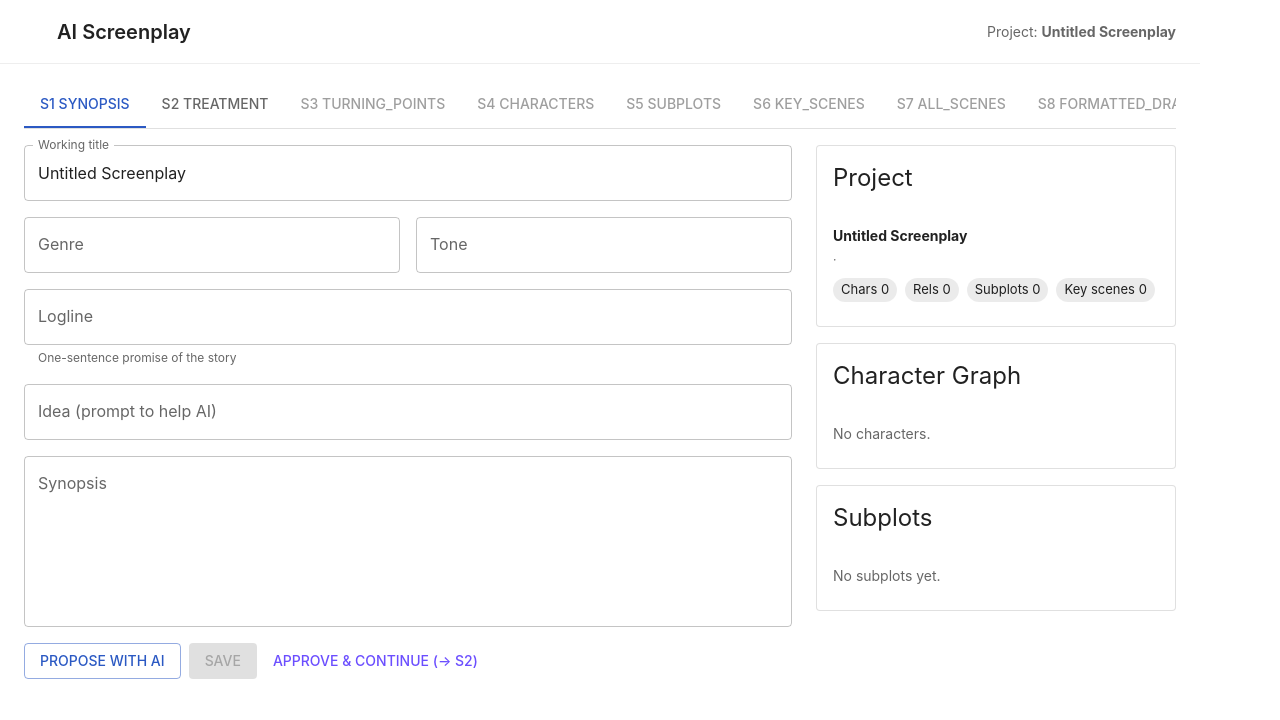
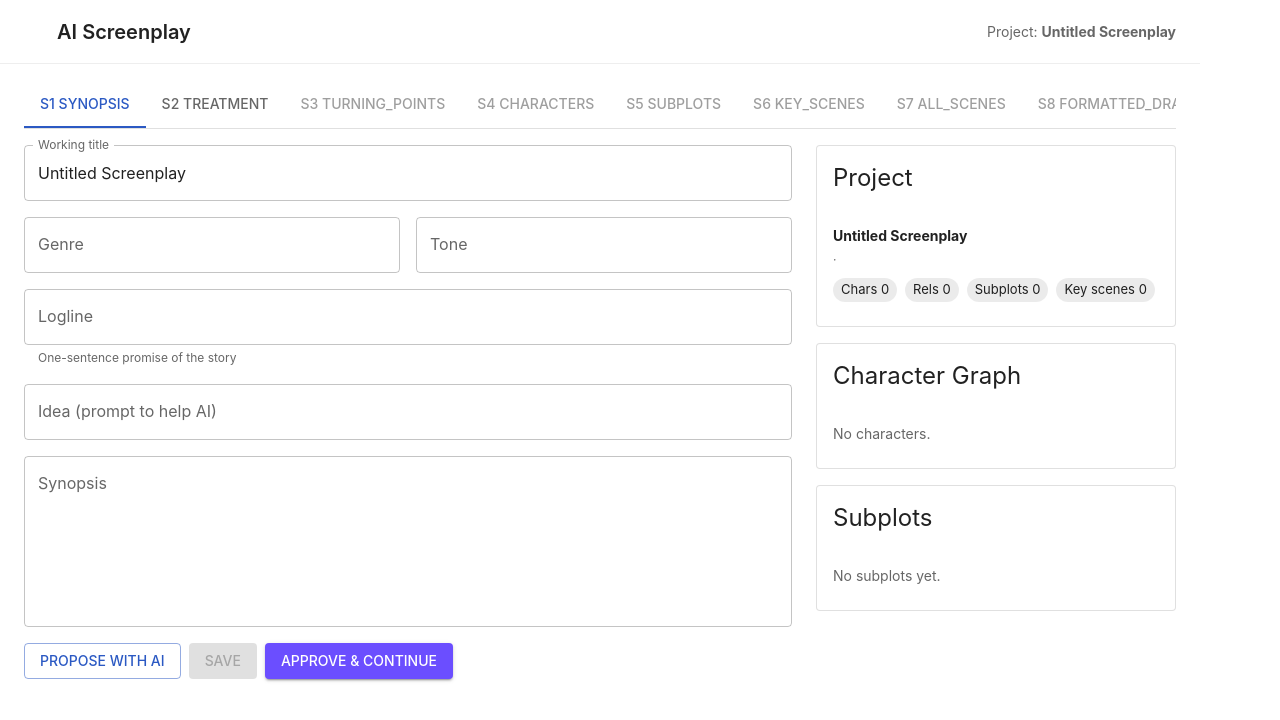
Before and after one commit to rserravi/ai-screenplay-front, a React (Vite) app: page / in a window 1280 px wide. Shown: the top 720 px of the page. Built offline with nearby package versions, Linux system fonts and the light colour scheme; some icons are missing.

Commit message:
feat: add workflow actions component

```diff
--- /dev/null
+++ b/src/components/WorkflowActions.tsx
@@ -0,0 +1,19 @@
+import { ReactNode } from "react";
+import { Stack, Button } from "@mui/material";
+
+interface WorkflowActionsProps {
+  onSave: () => void | Promise<void>;
+  onApprove: () => void | Promise<void>;
+  saveDisabled?: boolean;
+  children?: ReactNode;
+}
+
+export default function WorkflowActions({ onSave, onApprove, saveDisabled, children }: WorkflowActionsProps) {
+  return (
+    <Stack direction="row" spacing={1} alignItems="center">
+      <Button variant="contained" onClick={onSave} disabled={saveDisabled}>Save</Button>
+      <Button variant="contained" color="secondary" onClick={onApprove}>Approve & Continue</Button>
+      {children}
+    </Stack>
+  );
+}
--- a/src/states/S1SynopsisView.tsx
+++ b/src/states/S1SynopsisView.tsx
@@ -1,6 +1,7 @@
 // src/states/S1SynopsisView.tsx
 import { useState } from "react";
 import { Box, Stack, TextField, Button, Dialog, DialogTitle, DialogContent, DialogActions, Typography } from "@mui/material";
+import WorkflowActions from "../components/WorkflowActions";
 import type { useAppViewModel } from "../vm/useAppViewModel";
 import type { useStateMachine } from "../vm/useStateMachine";
 import { proposeSynopsis } from "../services/aiJobsService";
@@ -89,12 +90,13 @@ export default function S1SynopsisView({ vm, sm }: { vm: VM; sm: SM }) {
           multiline minRows={6}
         />
 
-        <Stack direction="row" spacing={1}>
+        <Stack direction="row" spacing={1} alignItems="center">
           <Button variant="outlined" onClick={onPropose}>Propose with AI</Button>
-          <Button variant="contained" onClick={onSave} disabled={!vm.dirtyByState["S1_SYNOPSIS"]}>
-            Save
-          </Button>
-          <Button color="secondary" onClick={onApprove}>Approve & Continue (→ S2)</Button>
+          <WorkflowActions
+            onSave={onSave}
+            onApprove={onApprove}
+            saveDisabled={!vm.dirtyByState["S1_SYNOPSIS"]}
+          />
         </Stack>
       </Stack>
 
--- a/src/states/S2TreatmentView.tsx
+++ b/src/states/S2TreatmentView.tsx
@@ -1,6 +1,7 @@
 // src/states/S2TreatmentView.tsx
 import { useMemo, useState } from "react";
 import { Box, Stack, TextField, Button, Dialog, DialogTitle, DialogContent, DialogActions, Typography, Chip } from "@mui/material";
+import WorkflowActions from "../components/WorkflowActions";
 import type { useAppViewModel } from "../vm/useAppViewModel";
 import type { useStateMachine } from "../vm/useStateMachine";
 import { useAiJobs } from "../vm/useAiJobs";
@@ -91,11 +92,13 @@ export default function S2TreatmentView({ vm, sm }: { vm: VM; sm: SM }) {
           onPropose={() => propose("act3")}
         />
 
-        <Stack direction="row" spacing={1}>
-          <Button variant="contained" onClick={save} disabled={!vm.dirtyByState["S2_TREATMENT"]}>Save</Button>
-          <Button color="secondary" onClick={approve}>Approve & Continue (→ S3)</Button>
+        <WorkflowActions
+          onSave={save}
+          onApprove={approve}
+          saveDisabled={!vm.dirtyByState["S2_TREATMENT"]}
+        >
           <Chip label={`A1: ${counts.act1}w  A2: ${counts.act2}w  A3: ${counts.act3}w`} size="small" />
-        </Stack>
+        </WorkflowActions>
       </Stack>
 
       <Dialog open={!!sectionPreview} onClose={() => setSectionPreview(null)} maxWidth="md" fullWidth>
--- a/src/states/S6KeyScenesView.tsx
+++ b/src/states/S6KeyScenesView.tsx
@@ -7,6 +7,7 @@ import {
 } from "@mui/material";
 import DeleteIcon from "@mui/icons-material/Delete";
 import AddIcon from "@mui/icons-material/Add";
+import WorkflowActions from "../components/WorkflowActions";
 
 import type { useAppViewModel } from "../vm/useAppViewModel";
 import type { useStateMachine } from "../vm/useStateMachine";
@@ -125,10 +126,14 @@ export default function S6KeyScenesView({ vm, sm }: { vm: VM; sm: SM }) {
 
         <Stack direction="row" spacing={1} alignItems="center">
           <Button variant="outlined" onClick={proposeAll} disabled={!tps.length}>Propose All from Turning Points</Button>
-          <Button variant="contained" onClick={saveAll} disabled={!vm.dirtyByState["S6_KEY_SCENES"]}>Save</Button>
-          <Button color="secondary" onClick={approve}>Approve & Continue (→ S7)</Button>
-          <Chip size="small" label={`Key scenes: ${stats.count}`} />
-          <Chip size="small" label={`TP covered: ${stats.covered}/${stats.need || "-"}`} />
+          <WorkflowActions
+            onSave={saveAll}
+            onApprove={approve}
+            saveDisabled={!vm.dirtyByState["S6_KEY_SCENES"]}
+          >
+            <Chip size="small" label={`Key scenes: ${stats.count}`} />
+            <Chip size="small" label={`TP covered: ${stats.covered}/${stats.need || "-"}`} />
+          </WorkflowActions>
         </Stack>
 
         {/* Lista por TP */}
--- a/src/states/S7AllScenesView.tsx
+++ b/src/states/S7AllScenesView.tsx
@@ -8,6 +8,7 @@ import ArrowUpwardIcon from "@mui/icons-material/ArrowUpward";
 import ArrowDownwardIcon from "@mui/icons-material/ArrowDownward";
 import AddIcon from "@mui/icons-material/Add";
 import DeleteIcon from "@mui/icons-material/Delete";
+import WorkflowActions from "../components/WorkflowActions";
 
 import type { useAppViewModel } from "../vm/useAppViewModel";
 import type { useStateMachine } from "../vm/useStateMachine";
@@ -118,11 +119,15 @@ export default function S7AllScenesView({ vm, sm }: { vm: VM; sm: SM }) {
 
         <Stack direction="row" spacing={1} alignItems="center">
           <Button variant="outlined" onClick={proposeNonKey} disabled={proposing}>Propose non-key scenes</Button>
-          <Button variant="contained" onClick={saveAll} disabled={!vm.dirtyByState["S7_ALL_SCENES"]}>Save</Button>
-          <Button color="secondary" onClick={approve}>Approve & Continue (→ S8)</Button>
-          <Chip size="small" label={`Total: ${stats.total}`} />
-          <Chip size="small" label={`Key: ${stats.key}`} />
-          <Chip size="small" label={`Non-key: ${stats.nonKey}`} />
+          <WorkflowActions
+            onSave={saveAll}
+            onApprove={approve}
+            saveDisabled={!vm.dirtyByState["S7_ALL_SCENES"]}
+          >
+            <Chip size="small" label={`Total: ${stats.total}`} />
+            <Chip size="small" label={`Key: ${stats.key}`} />
+            <Chip size="small" label={`Non-key: ${stats.nonKey}`} />
+          </WorkflowActions>
         </Stack>
 
         <Paper variant="outlined">
--- a/src/states/S8FormattedDraftView.tsx
+++ b/src/states/S8FormattedDraftView.tsx
@@ -4,9 +4,8 @@ import {
   Box, Stack, Typography, Paper, Grid, TextField, Button, Chip, IconButton, Divider
 } from "@mui/material";
 import AutoFixHighIcon from "@mui/icons-material/AutoFixHigh";
-import SaveIcon from "@mui/icons-material/Save";
 import DownloadIcon from "@mui/icons-material/Download";
-import CheckIcon from "@mui/icons-material/CheckCircle";
+import WorkflowActions from "../components/WorkflowActions";
 
 import type { useAppViewModel } from "../vm/useAppViewModel";
 import type { useStateMachine } from "../vm/useStateMachine";
@@ -73,10 +72,14 @@ export default function S8FormattedDraftView({ vm, sm }: { vm: VM; sm: SM }) {
 
         <Stack direction="row" spacing={1} alignItems="center">
           <Button variant="outlined" startIcon={<DownloadIcon />} onClick={compile}>Compile & Download (.fountain)</Button>
-          <Button variant="contained" startIcon={<SaveIcon />} onClick={saveAll} disabled={!vm.dirtyByState["S8_FORMATTED_DRAFT"]}>Save</Button>
-          <Button color="secondary" startIcon={<CheckIcon />} onClick={approve}>Approve & Continue (→ S9)</Button>
-          <Chip size="small" label={`Scenes drafted: ${drafted}/${scenes.length}`} />
-          <Chip size="small" label={`Key drafted: ${coveredKeys}/${keyCount}`} />
+          <WorkflowActions
+            onSave={saveAll}
+            onApprove={approve}
+            saveDisabled={!vm.dirtyByState["S8_FORMATTED_DRAFT"]}
+          >
+            <Chip size="small" label={`Scenes drafted: ${drafted}/${scenes.length}`} />
+            <Chip size="small" label={`Key drafted: ${coveredKeys}/${keyCount}`} />
+          </WorkflowActions>
         </Stack>
 
         <Paper variant="outlined">
```
